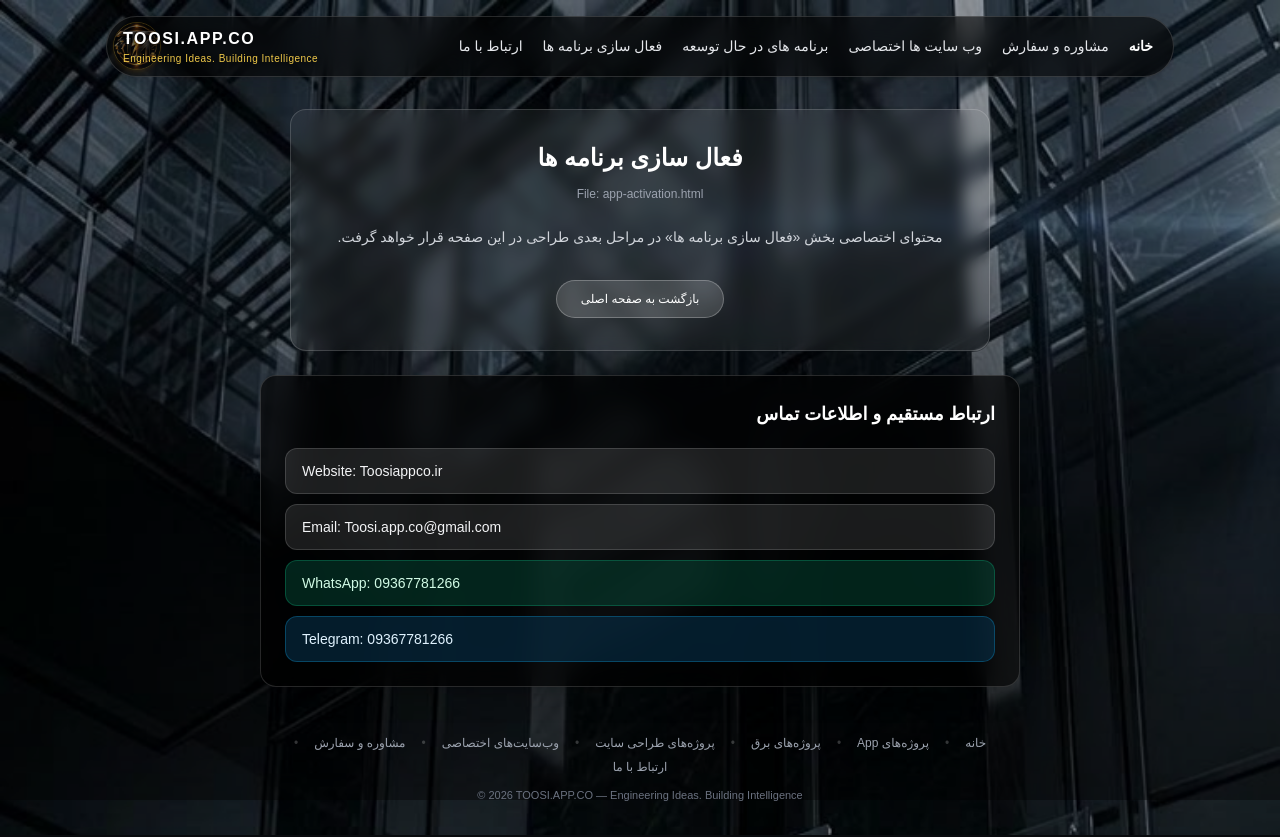
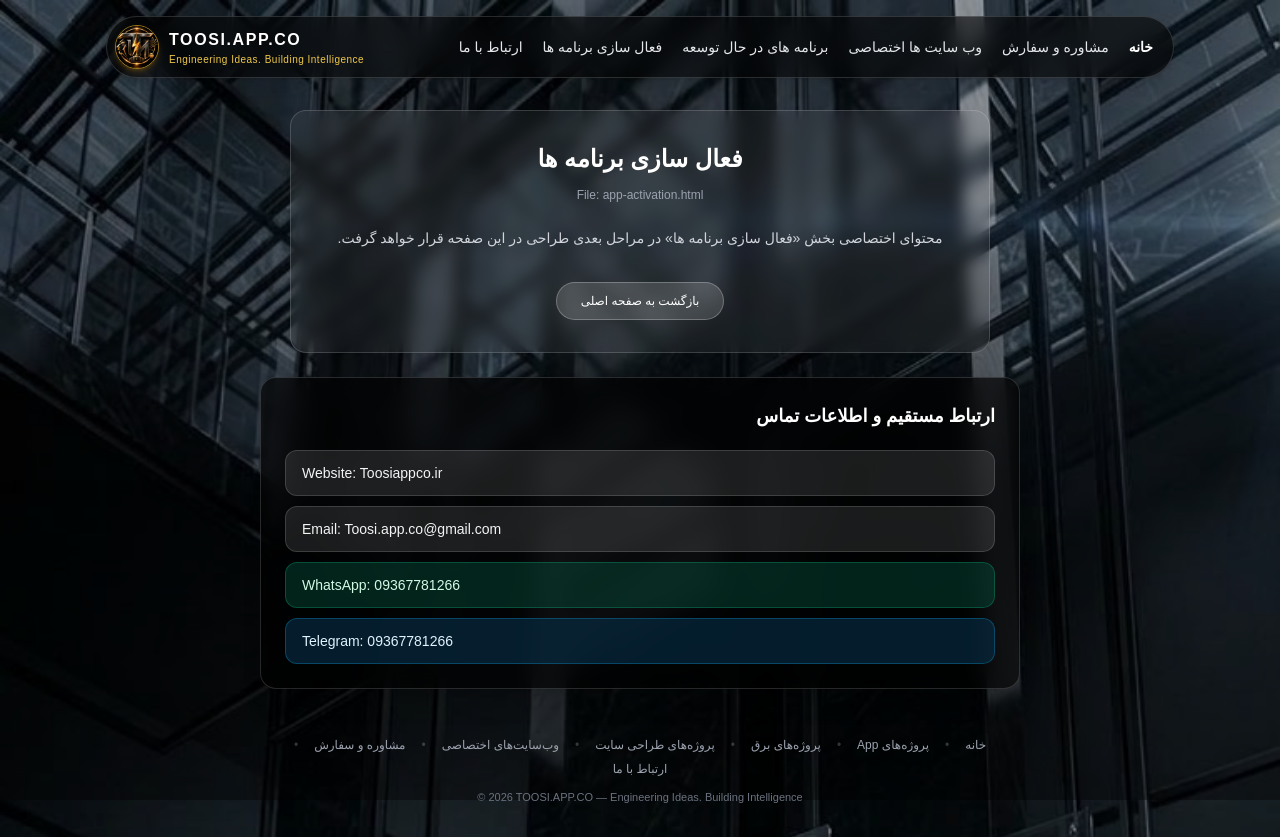
Before and after one commit to mahdiakbarihp-cell/Toosi.app.co-, a plain HTML site: page app-activation.html in a window 1280 px wide. Drawn offline with nearby package versions, Linux system fonts and the light colour scheme; a small style sheet from the web is missing.

Commit message:
Sync project files via Zip2Git

```diff
--- a/app-activation.html
+++ b/app-activation.html
@@ -128,10 +128,10 @@
                 </div>
             </div>
 
-            <!-- سمت چپ: چسبیده به لبه چپ کادر (متن در لبه چپ و لوگو در پس‌زمینه سمت چپ پشت نوشته) -->
-            <a href="index.html" class="relative flex items-center pl-3.5 md:pl-4 py-0.5 text-white hover:text-gray-200 transition shrink-0" dir="ltr">
-                <img src="images/logo/logo.png" alt="TOOSI.APP.CO" width="48" height="48" class="pointer-events-none absolute left-1 md:left-1.5 top-1/2 -translate-y-1/2 z-0 h-11 md:h-12 w-11 md:w-12 rounded-full object-cover opacity-50 border border-amber-400/45 shadow-md shadow-amber-500/20">
-                <div class="relative z-10 flex flex-col items-start leading-tight text-left" style="text-shadow: 0 1px 8px rgba(0,0,0,0.95);">
+            <!-- سمت چپ: چسبیده به لبه چپ کادر (لوگو در سمت چپ و نوشته‌ها بلافاصله کنار آن بدون هم‌پوشانی) -->
+            <a href="index.html" class="flex items-center gap-2.5 pl-1.5 md:pl-2 text-white hover:text-gray-200 transition shrink-0" dir="ltr">
+                <img src="images/logo/logo.png" alt="TOOSI.APP.CO" width="44" height="44" class="h-10 md:h-11 w-10 md:w-11 rounded-full object-cover border border-amber-400/60 shadow-md shadow-amber-500/20 shrink-0">
+                <div class="flex flex-col items-start leading-tight text-left">
                     <span class="font-bold tracking-widest text-sm md:text-base">TOOSI.APP.CO</span>
                     <span class="text-[9px] md:text-[10px] font-normal tracking-wider text-amber-300/95 mt-0.5">Engineering Ideas. Building Intelligence</span>
                 </div>
```
Also changed, not shown: app-projects.html (+4 -4 lines), consultation-order.html (+4 -4 lines), contact.html (+4 -4 lines), custom-websites.html (+4 -4 lines), design-build-projects.html (+4 -4 lines), electrical-projects.html (+4 -4 lines), index.html (+4 -4 lines), projects-in-development.html (+4 -4 lines).
